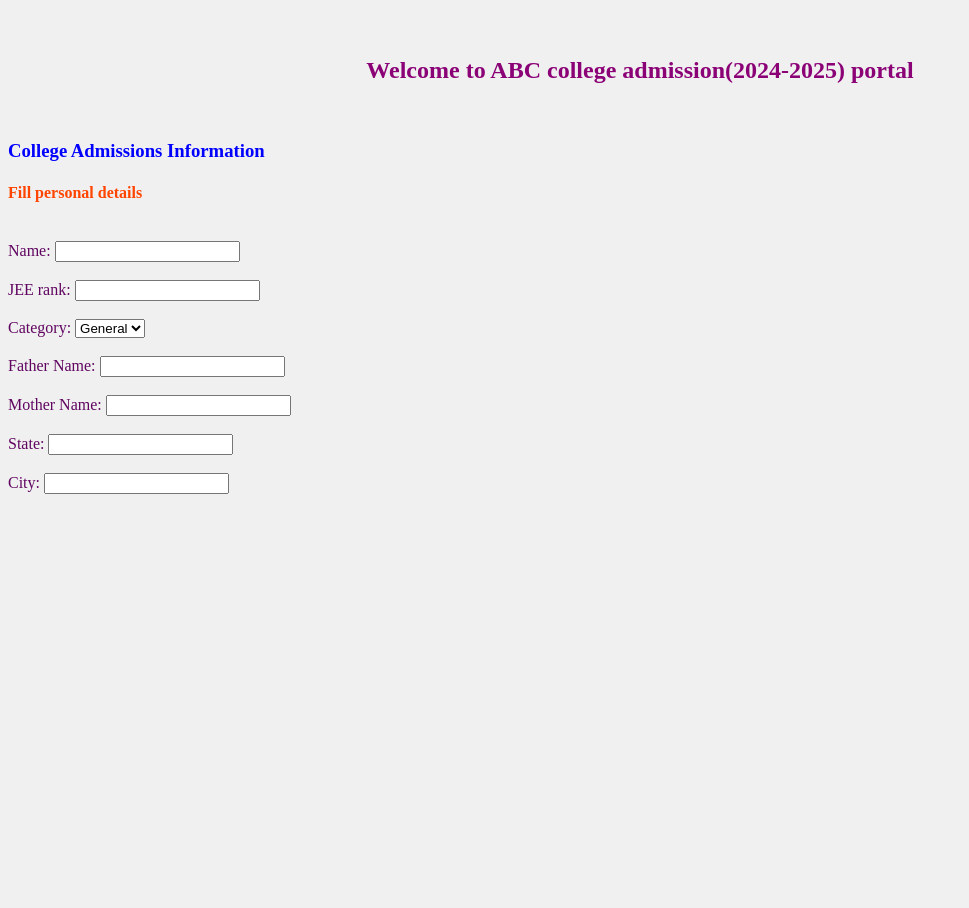
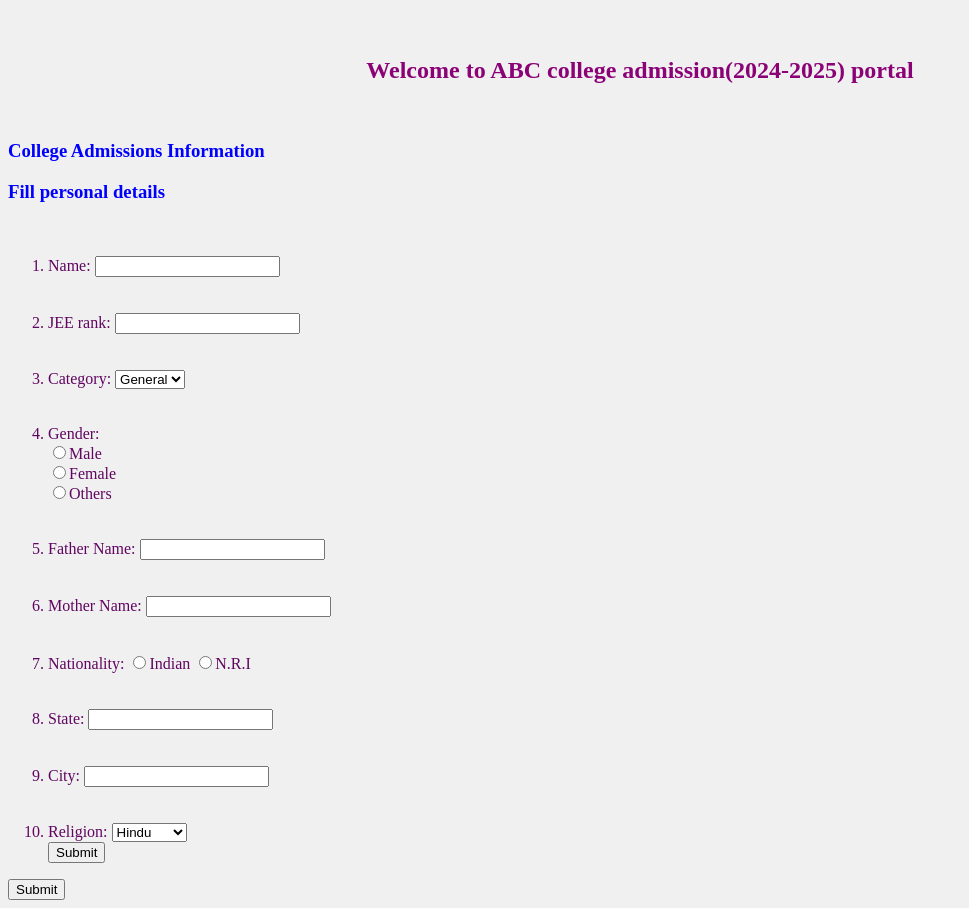
Before and after one commit to madhavmuthreja87/admission-portal, a plain HTML site: page index.html in a window 1280 px wide. Shown: the part 61-969 px from the top of the page, without its empty margins (0-969 px from the left). Before the commit the page ends 800 px from the top, so only its background shows below. Drawn offline with Linux system fonts and the light colour scheme.

Commit message:
Update index.html

```diff
--- a/index.html
+++ b/index.html
@@ -3,7 +3,7 @@
 <head>
     <meta charset="UTF-8">
     <meta name="viewport" content="width=<device-width>, initial-scale=1.0">
-    <title>Document</title>
+    <title>Admission portal</title>
      <link rel="stylesheet" href="style.css">
 </head>
 <body>
@@ -13,18 +13,25 @@
     <br>
 
     <h3>College Admissions Information</h3>
-    <h4>Fill personal details</h4>
+    <h3>Fill personal details</h3>
     <br>
-    <script src="first.js"></script>
+    <script src="admission.js"></script>
+
     <form>
+    <ol>
+        <li>
         <label for="name">Name:</label>
         <input type="text" name="NAME" id="name">
+        </li>
         <br>
         <br>
+        <li>
         <label for="jeerank">JEE rank:</label>
         <input type="number" name="JEE rank" id="jeerank">
+        </li>
         <br>
         <br>
+        <li>
         <label for="category">Category:</label>
         <select name="category" id="category">
             <option value="gen">General</option>
@@ -33,25 +40,65 @@
             <option value="sc">SC</option>
             <option value="st">ST</option>
         </select>
+        </li>
         <br>
         <br>
+        <li>
+        <label for="gender">Gender:</label>
+        <br>
+        <input type="radio"  value="male" name="gender">Male</input>
+         <bR>
+        <input type="radio" value="female" name="gender">Female</input>
+         <br>
+        <input type="radio" vale="others" name="gender">Others</input>
+        </li>
+        <br>
+        <br>
+        <li>
         <label for="fname">Father Name:</label>
         <input type="text" name="Father Name" id="fname">
+        </li>
         <br>
         <br>
+        <li>
         <label for="mname">Mother Name:</label>
         <input type="text" name="Mother Name" id="mname">
+        </li>
         <br>
         <br>
+        <li>
+        <label for="nationality">Nationality:</label>
+        <input type="radio" value="indian" name="nationality">Indian</input>
+        <input type="radio" value="nri"    name="nationality">N.R.I</input>
+        </li>
+        <br>
+        <br>
+        <li>
         <label for="state">State:</label>
         <input type="text" name="State" id="state">
+        </li>
         <br>
         <br>
+        <li>
         <label for="city">City:</label>
         <input type="text" name="City" id="city">
-
-
-
+        </li>
+        <br>
+        <br>
+        <li>
+        <label for="religion">Religion:</label>
+        <select name="religion" id="religion">
+            <option value="hindu">Hindu</option>
+            <option value="muslim">Muslim</option>
+            <option value="christian">Christian</option>
+            <option value="others">Others</option>
+        </select>
+        <br>
+        <input type="submit">
+        </li>
+    </ol>
+    <button id="button">Submit</button>
     </form>
+    </ol>
 </body>
 </html>
```
